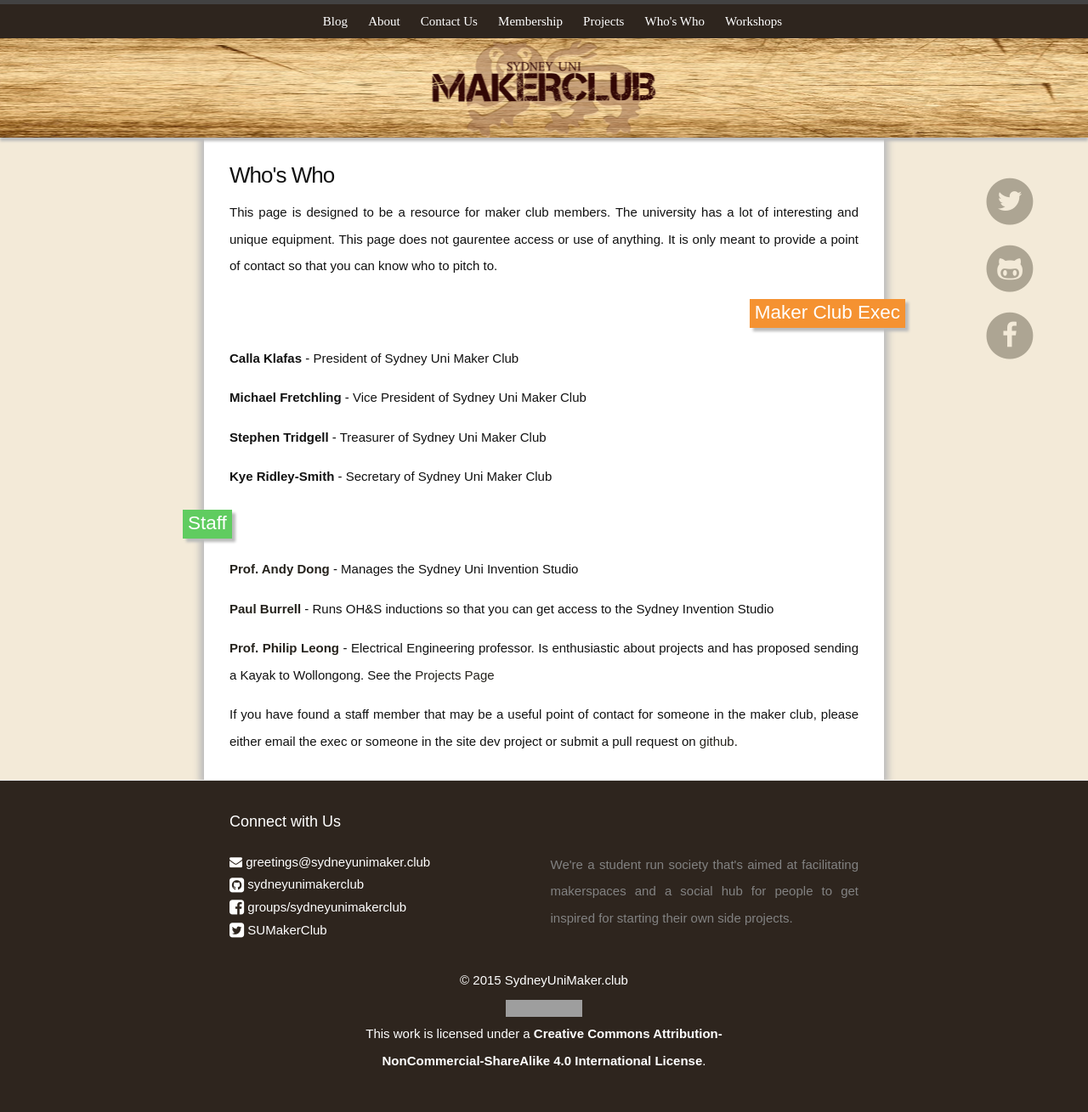
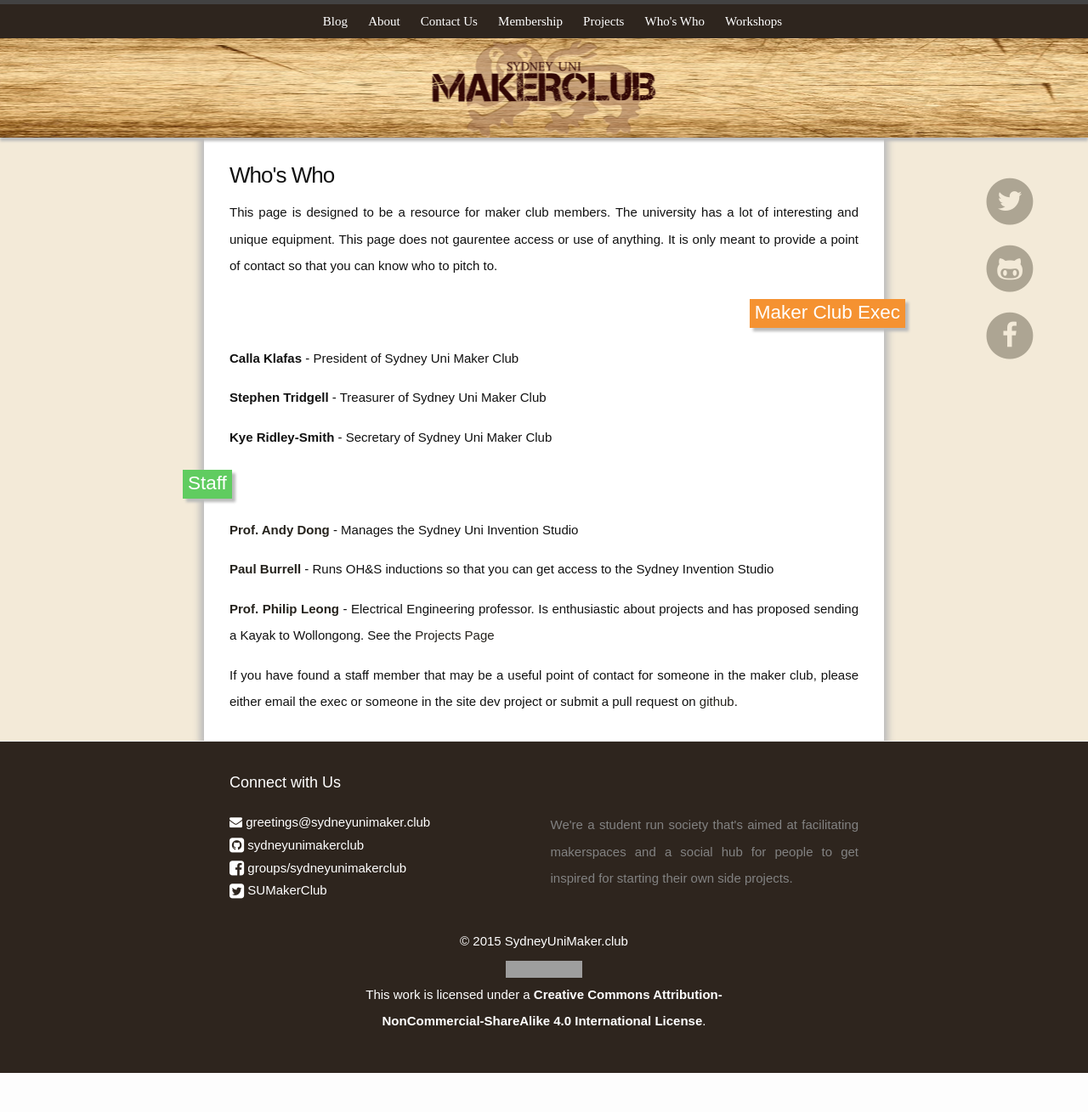
Before and after one commit to sydneyunimakerclub/sydneyunimakerclub.github.io, a Jekyll site: the page built from whoswho.md, in a window 1280 px wide. Shown: the whole page at 85% size. Built offline with Jekyll 4.4.1, drawn with Linux system fonts in a browser that asks for light colours; nearby versions of some CDN libraries; after the commit the page ends 1263 px from its top, so only the background shows below that; grey boxes are pictures that could not be loaded.

Commit message:
Applied patch to remove Michael from Whoswho list

```diff
--- a/whoswho.md
+++ b/whoswho.md
@@ -12,8 +12,6 @@
 ===============
 
 <b>Calla Klafas</b> - President of Sydney Uni Maker Club
-
-<b>Michael Fretchling</b> - Vice President of Sydney Uni Maker Club
 
 <b>Stephen Tridgell</b> - Treasurer of Sydney Uni Maker Club
 
```
